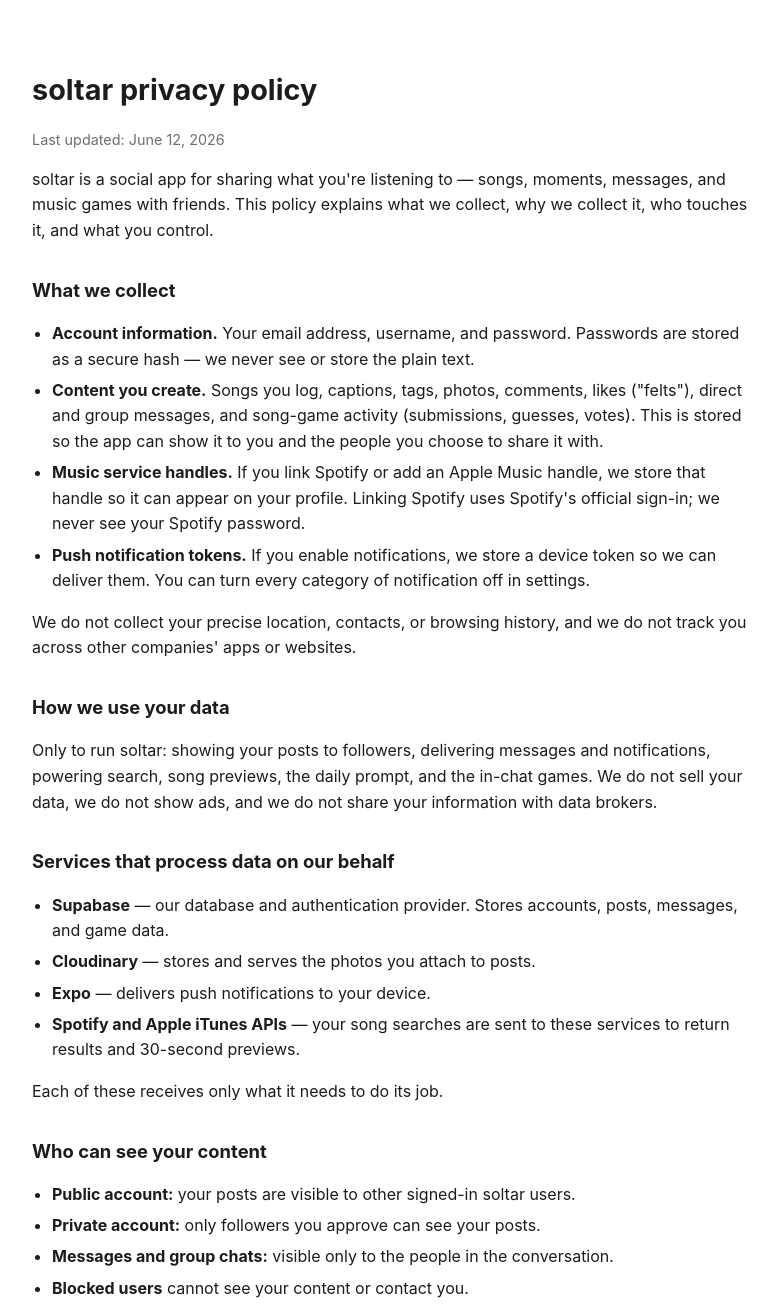
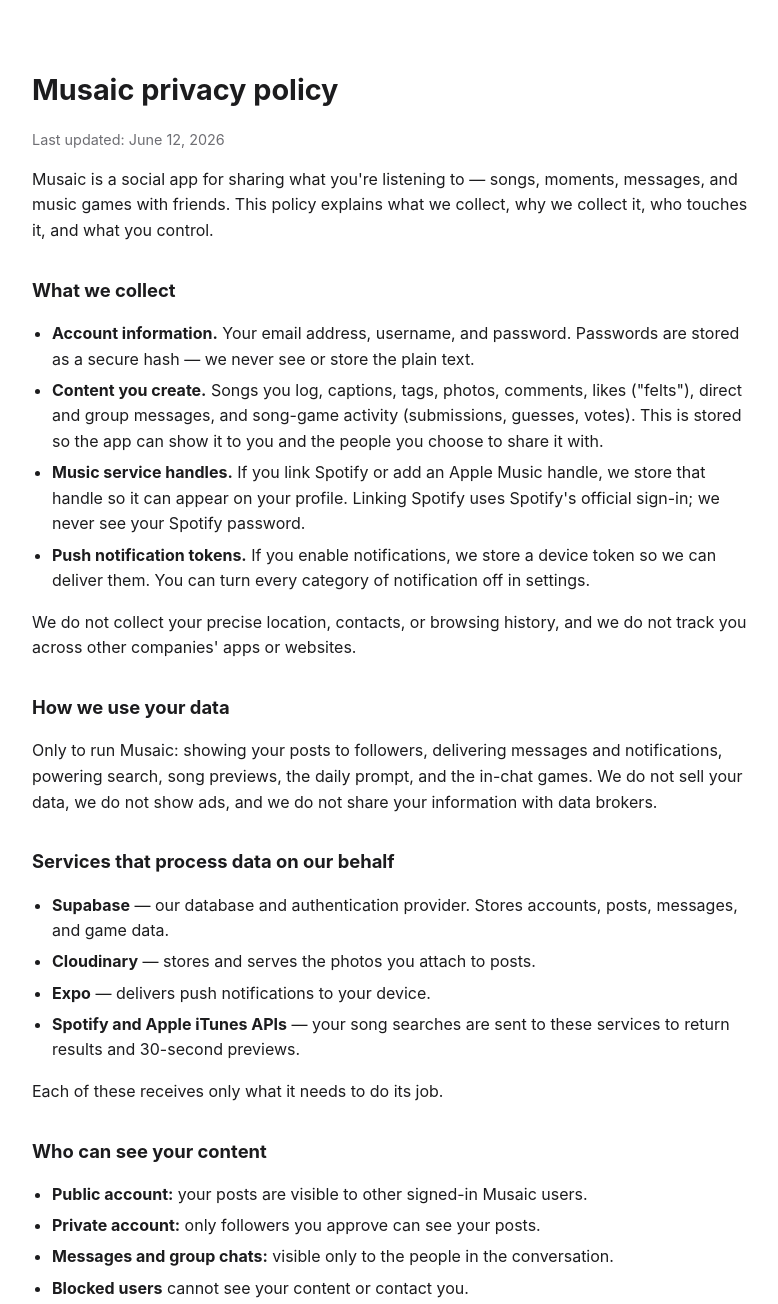
Before and after one commit to umairahmxd/privacypolicysoltar, a plain HTML site: page index.html in a window 1280 px wide. Shown: the top 1304 px of the page, without its empty margins (248-1026 px from the left). Drawn offline with Linux system fonts and the light colour scheme.

Commit message:
Update index.html

```diff
--- a/index.html
+++ b/index.html
@@ -3,7 +3,7 @@
 <head>
   <meta charset="utf-8" />
   <meta name="viewport" content="width=device-width, initial-scale=1" />
-  <title>soltar — privacy policy</title>
+  <title>Musaic — privacy policy</title>
   <style>
     :root { color-scheme: light dark; }
     body {
@@ -28,11 +28,11 @@
   </style>
 </head>
 <body>
-  <h1>soltar privacy policy</h1>
+  <h1>Musaic privacy policy</h1>
   <p class="muted">Last updated: June 12, 2026</p>
 
   <p>
-    soltar is a social app for sharing what you're listening to — songs, moments, messages, and
+    Musaic is a social app for sharing what you're listening to — songs, moments, messages, and
     music games with friends. This policy explains what we collect, why we collect it, who touches
     it, and what you control.
   </p>
@@ -48,7 +48,7 @@
 
   <h2>How we use your data</h2>
   <p>
-    Only to run soltar: showing your posts to followers, delivering messages and notifications,
+    Only to run Musaic: showing your posts to followers, delivering messages and notifications,
     powering search, song previews, the daily prompt, and the in-chat games. We do not sell your
     data, we do not show ads, and we do not share your information with data brokers.
   </p>
@@ -64,7 +64,7 @@
 
   <h2>Who can see your content</h2>
   <ul>
-    <li><strong>Public account:</strong> your posts are visible to other signed-in soltar users.</li>
+    <li><strong>Public account:</strong> your posts are visible to other signed-in Musaic users.</li>
     <li><strong>Private account:</strong> only followers you approve can see your posts.</li>
     <li><strong>Messages and group chats:</strong> visible only to the people in the conversation.</li>
     <li><strong>Blocked users</strong> cannot see your content or contact you.</li>
@@ -87,7 +87,7 @@
   </p>
 
   <h2>Children</h2>
-  <p>soltar is not directed at children under 13, and you must be at least 13 to create an account.</p>
+  <p>Musaic is not directed at children under 13, and you must be at least 13 to create an account.</p>
 
   <h2>Changes to this policy</h2>
   <p>
```
